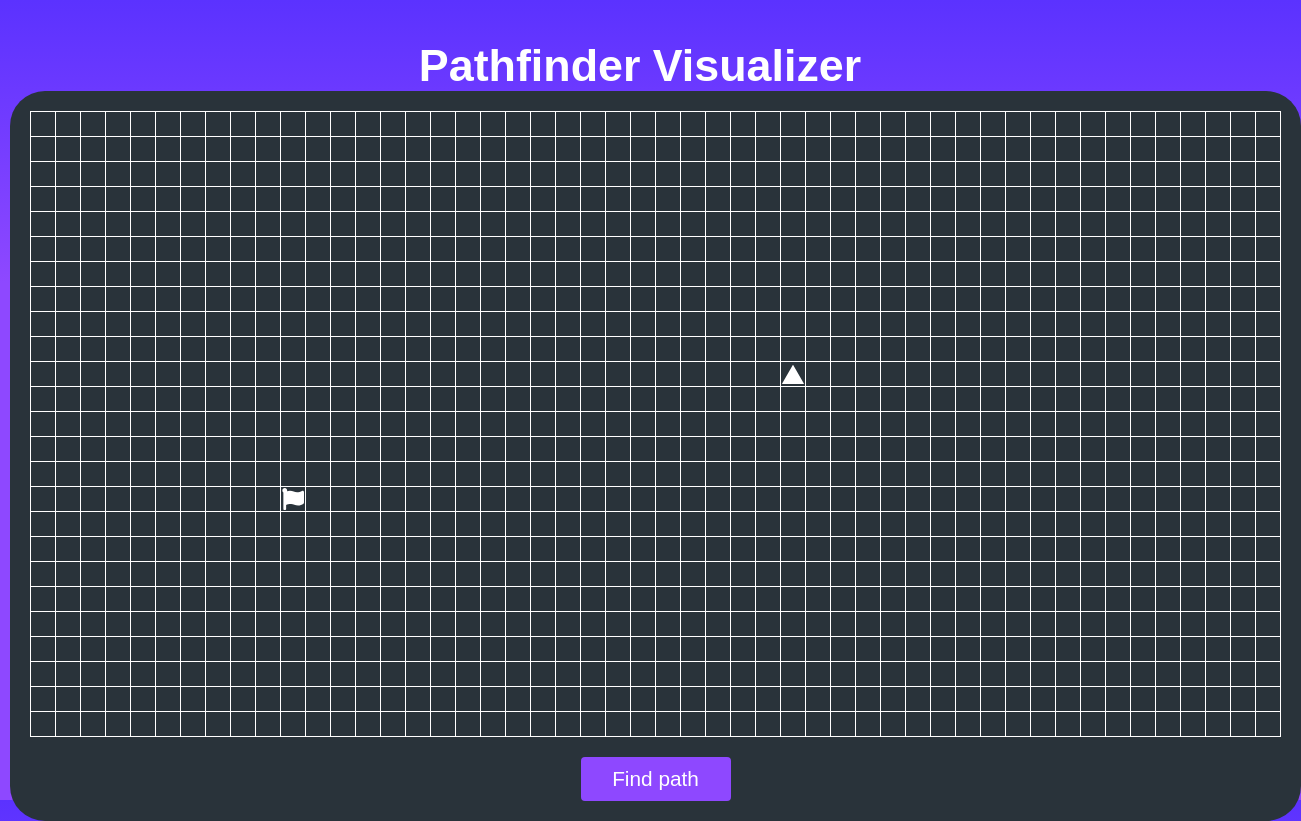
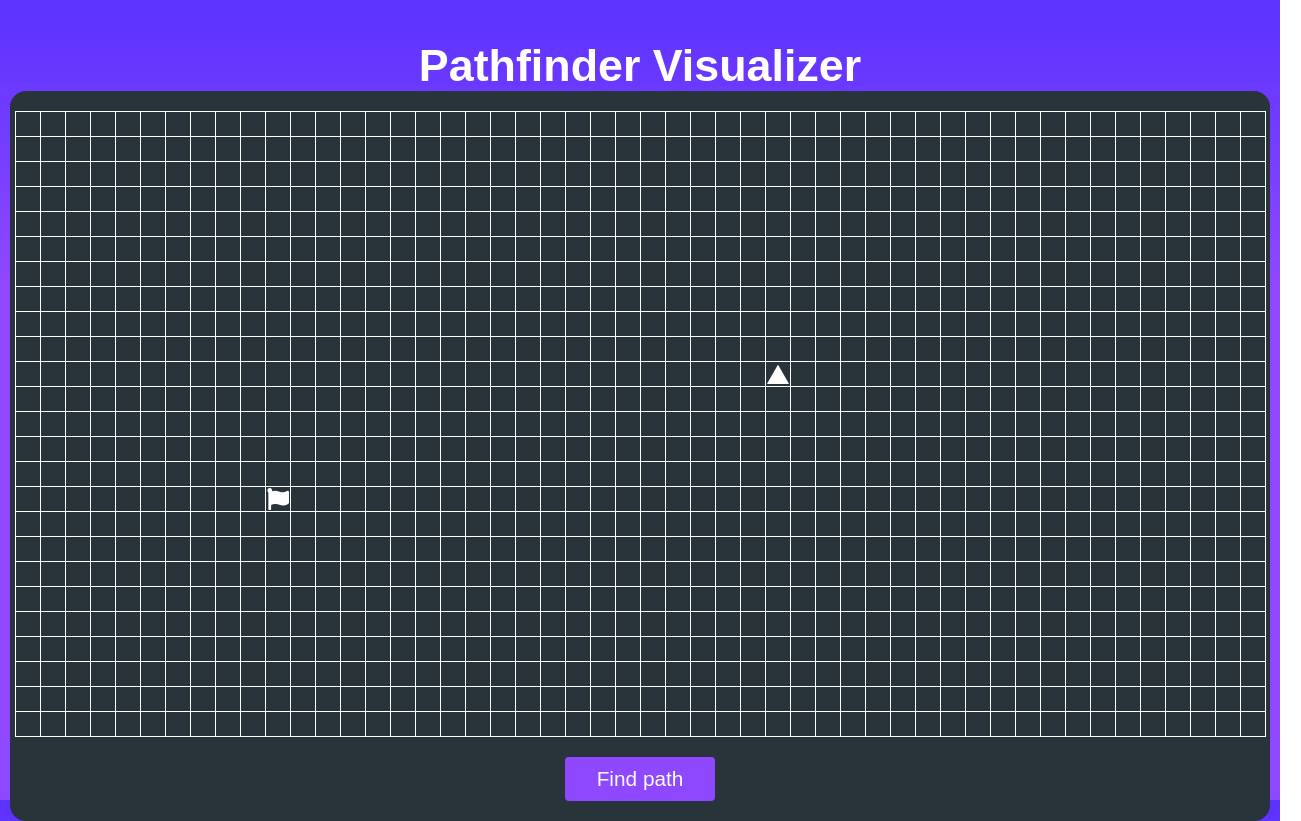
Before and after one commit to CinatitBR/amazing-pathfinding-visualizer, a React (Create React App) app: page / in a window 1280 px wide. Shown: the whole page, 1301 px wide, since content can reach past the window. Built offline with nearby package versions, Linux system fonts and the light colour scheme; a web font is replaced by a local one.

Commit message:
Update style

```diff
--- a/src/App.style.ts
+++ b/src/App.style.ts
@@ -6,6 +6,7 @@ import flagSvg from './assets/flag.svg';
 
 export const Container = styled.div`
   margin-top: 30px;
+  width: 100%;
 
   display: flex;
   flex-direction: column;
@@ -14,9 +15,9 @@ export const Container = styled.div`
 
 export const ContentWrapper = styled.main`
   padding: 20px;
-  border-radius: 35px;
+  border-radius: 16px;
   background-color: var(--background-dark);
-  margin: 0 auto;
+  width: 100%;
 
   display: flex;
   flex-direction: column;
--- a/src/App.tsx
+++ b/src/App.tsx
@@ -223,7 +223,6 @@ function App() {
       <Title>Pathfinder Visualizer</Title>
 
       <ContentWrapper>
-
         <Board>
           <tbody>
             {rowList.map((row, index) =>
```
